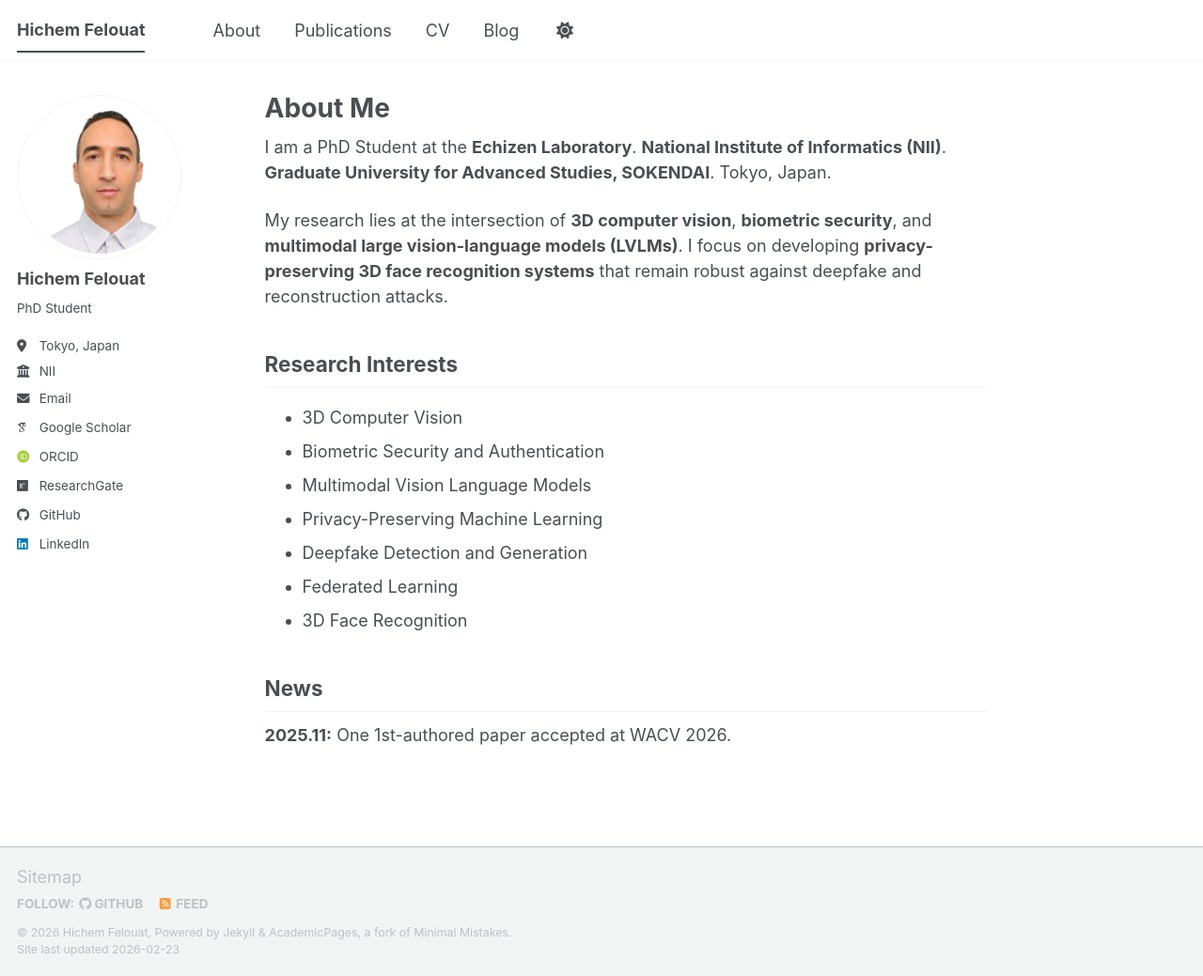
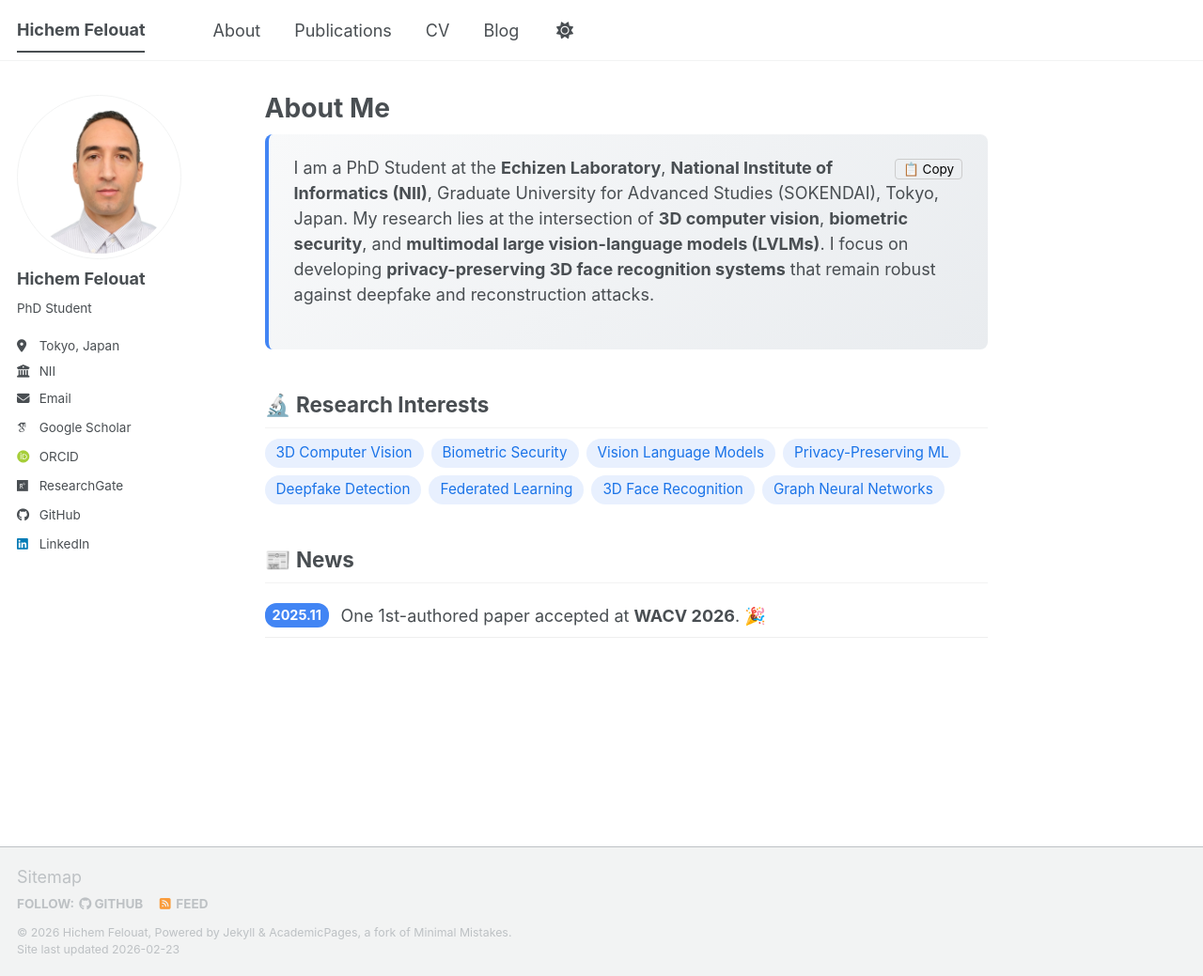
Before and after one commit to hichemfelouat/hichemfelouat.github.io, a Jekyll site: the page built from _pages/about.md, in a window 1280 px wide and 1039 px high. Shown: the whole window at 94% size. Built offline with Jekyll 4.4.1, drawn with Linux system fonts in a browser that asks for light colours; some web fonts are replaced; a script bundle is joined from its source files by our own code; library files that are not in the unit come from our copies; some of the changed lines change nothing that is shown.

Commit message:
Update about.md

```diff
--- a/_pages/about.md
+++ b/_pages/about.md
@@ -4,23 +4,114 @@ title: "About Me"
 author_profile: true
 ---
 
-I am a PhD Student at the **Echizen Laboratory**.
-**National Institute of Informatics (NII)**.
-**Graduate University for Advanced Studies, SOKENDAI**.
-Tokyo, Japan.
+<style>
+/* Make ALL text selectable and copyable */
+.page__content * {
+  user-select: text !important;
+  -webkit-user-select: text !important;
+}
 
-My research lies at the intersection of **3D computer vision**, **biometric security**, and **multimodal large vision-language models (LVLMs)**. I focus on developing **privacy-preserving 3D face recognition systems** that remain robust against deepfake and reconstruction attacks.
+.bio-card {
+  background: linear-gradient(135deg, #f8f9fa 0%, #e9ecef 100%);
+  border-left: 4px solid #4285f4;
+  border-radius: 8px;
+  padding: 1.2em 1.5em;
+  margin-bottom: 1.5em;
+}
 
-## Research Interests
+.news-item {
+  padding: 0.5em 0;
+  border-bottom: 1px solid #eee;
+  display: flex;
+  align-items: center;
+  gap: 0.7em;
+}
 
-- 3D Computer Vision
-- Biometric Security and Authentication
-- Multimodal Vision Language Models
-- Privacy-Preserving Machine Learning
-- Deepfake Detection and Generation
-- Federated Learning
-- 3D Face Recognition
+.news-badge {
+  background: #4285f4;
+  color: white;
+  padding: 2px 8px;
+  border-radius: 12px;
+  font-size: 0.8em;
+  white-space: nowrap;
+  font-weight: bold;
+}
 
-## News
+.interest-tags {
+  display: flex;
+  flex-wrap: wrap;
+  gap: 8px;
+  margin-top: 0.5em;
+}
 
-**2025.11:** One 1st-authored paper accepted at WACV 2026.
+.interest-tag {
+  background: #e8f0fe;
+  color: #1a73e8;
+  padding: 4px 12px;
+  border-radius: 16px;
+  font-size: 0.85em;
+  transition: background 0.2s;
+}
+
+.interest-tag:hover {
+  background: #1a73e8;
+  color: white;
+  cursor: default;
+}
+
+.copy-btn {
+  background: none;
+  border: 1px solid #ccc;
+  border-radius: 4px;
+  padding: 2px 8px;
+  font-size: 0.75em;
+  cursor: pointer;
+  float: right;
+  margin-top: 0.3em;
+}
+
+.copy-btn:hover { background: #eee; }
+</style>
+
+<div class="bio-card">
+  <button class="copy-btn" onclick="copyText('bio-text')">📋 Copy</button>
+  <p id="bio-text">I am a PhD Student at the <strong>Echizen Laboratory</strong>,
+  <strong>National Institute of Informatics (NII)</strong>,
+  Graduate University for Advanced Studies (SOKENDAI), Tokyo, Japan.
+  My research lies at the intersection of <strong>3D computer vision</strong>,
+  <strong>biometric security</strong>, and
+  <strong>multimodal large vision-language models (LVLMs)</strong>.
+  I focus on developing <strong>privacy-preserving 3D face recognition systems</strong>
+  that remain robust against deepfake and reconstruction attacks.</p>
+</div>
+
+## 🔬 Research Interests
+
+<div class="interest-tags">
+  <span class="interest-tag">3D Computer Vision</span>
+  <span class="interest-tag">Biometric Security</span>
+  <span class="interest-tag">Vision Language Models</span>
+  <span class="interest-tag">Privacy-Preserving ML</span>
+  <span class="interest-tag">Deepfake Detection</span>
+  <span class="interest-tag">Federated Learning</span>
+  <span class="interest-tag">3D Face Recognition</span>
+  <span class="interest-tag">Graph Neural Networks</span>
+</div>
+
+## 📰 News
+
+<div class="news-item">
+  <span class="news-badge">2025.11</span>
+  <span>One 1st-authored paper accepted at <strong>WACV 2026</strong>. 🎉</span>
+</div>
+
+<script>
+function copyText(id) {
+  const el = document.getElementById(id);
+  navigator.clipboard.writeText(el.innerText).then(() => {
+    const btn = el.parentElement.querySelector('.copy-btn');
+    btn.textContent = '✅ Copied!';
+    setTimeout(() => btn.textContent = '📋 Copy', 2000);
+  });
+}
+</script>
```
